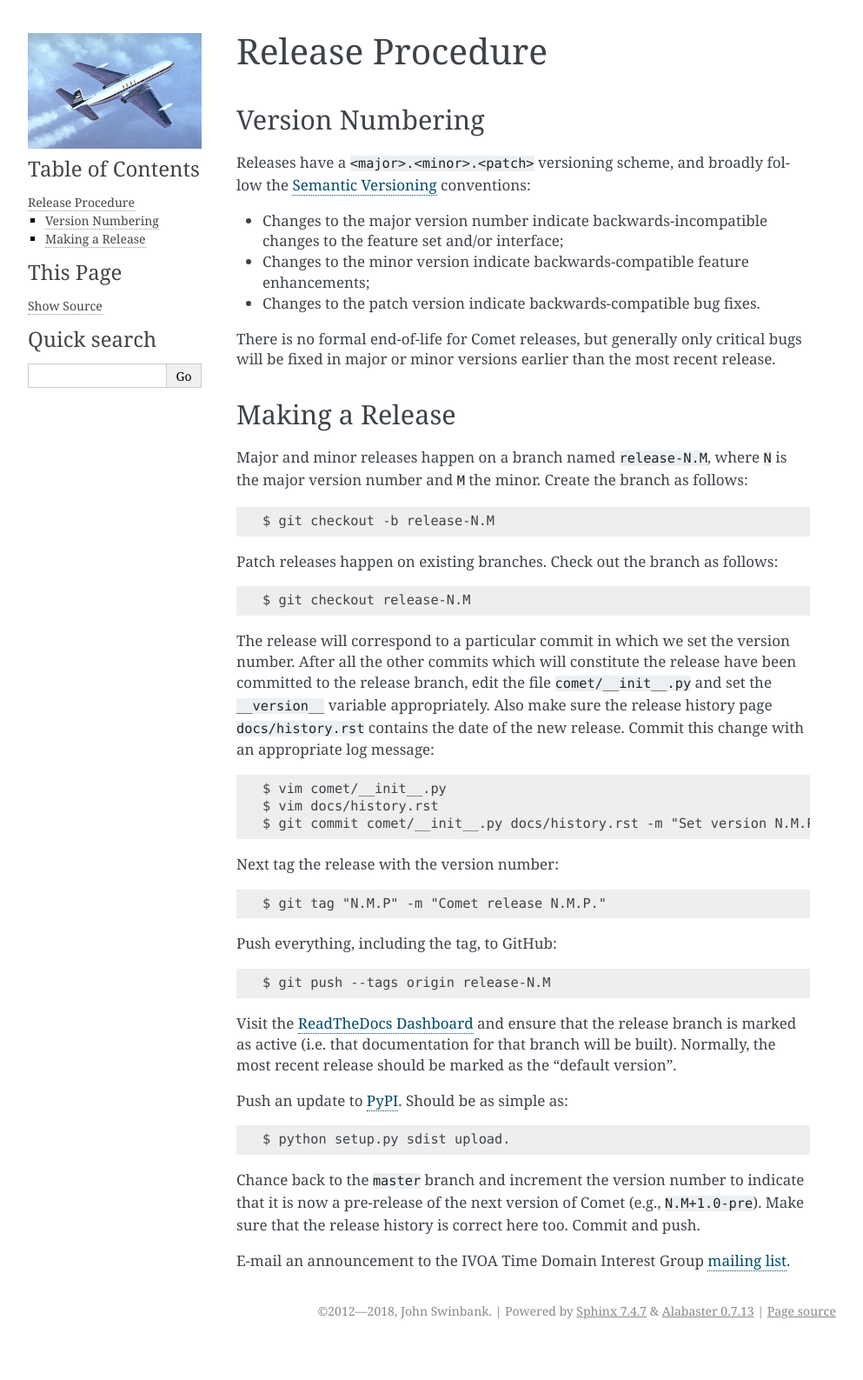
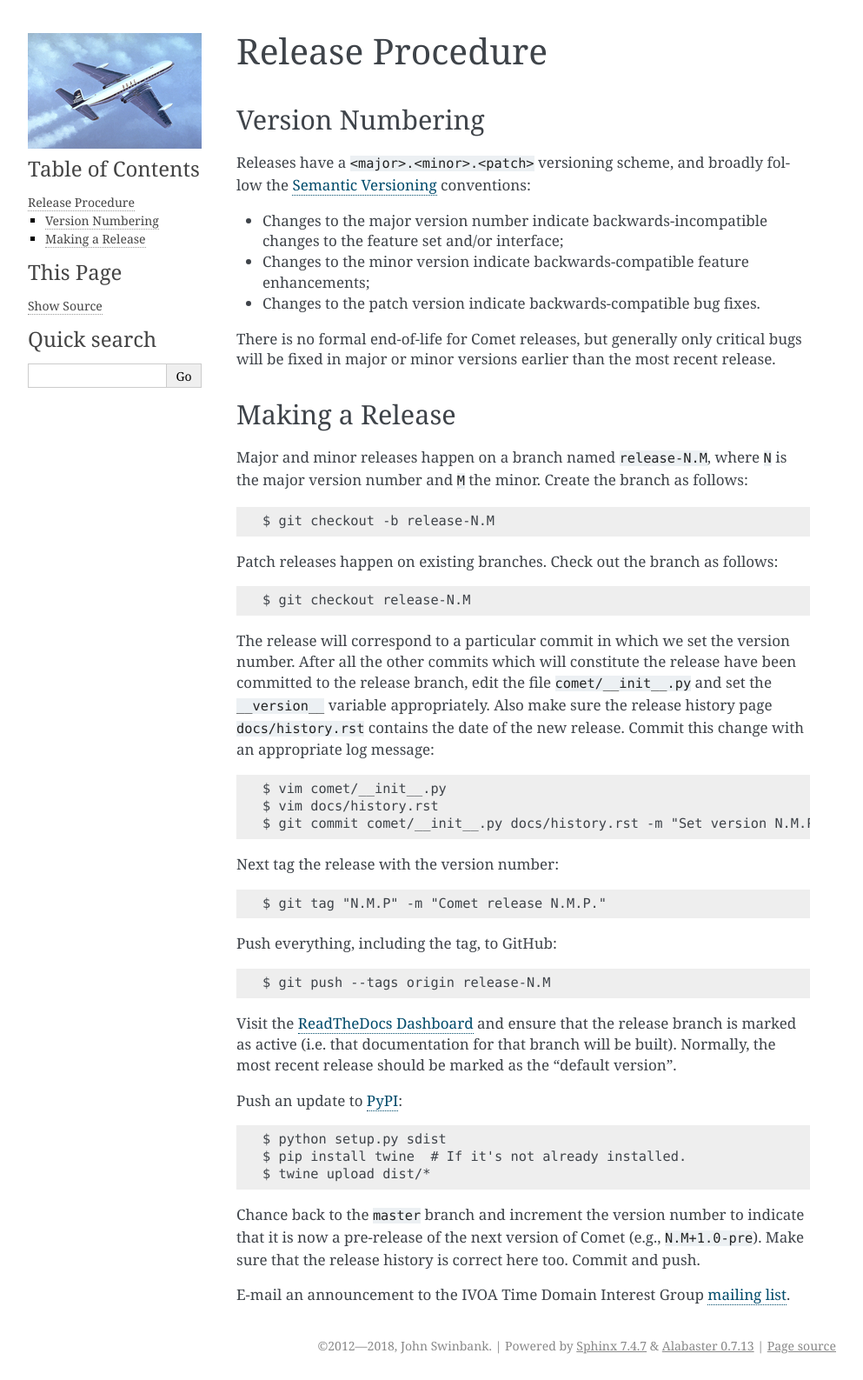
Before and after one commit to jdswinbank/Comet, a Sphinx documentation site: the page built from docs/appendix/release.rst, in a window 1280 px wide. Shown: the whole page at 87% size, without its empty margins (148-1141 px from the left). Built offline with Sphinx 7.4.7, drawn with Linux system fonts in a browser that asks for light colours; before the commit the page ends 1547 px from its top, so only the background shows below that.

Commit message:
Update PyPI upload instructions.

```diff
--- a/docs/appendix/release.rst
+++ b/docs/appendix/release.rst
@@ -57,9 +57,11 @@ release branch is marked as active (i.e. that documentation for that branch
 will be built). Normally, the most recent release should be marked as the
 "default version".
 
-Push an update to `PyPI <http://pypi.python.org>`_. Should be as simple as::
+Push an update to `PyPI <http://pypi.python.org>`_::
 
-  $ python setup.py sdist upload.
+  $ python setup.py sdist
+  $ pip install twine  # If it's not already installed.
+  $ twine upload dist/*
 
 Chance back to the ``master`` branch and increment the version number to
 indicate that it is now a pre-release of the next version of Comet (e.g.,
```
